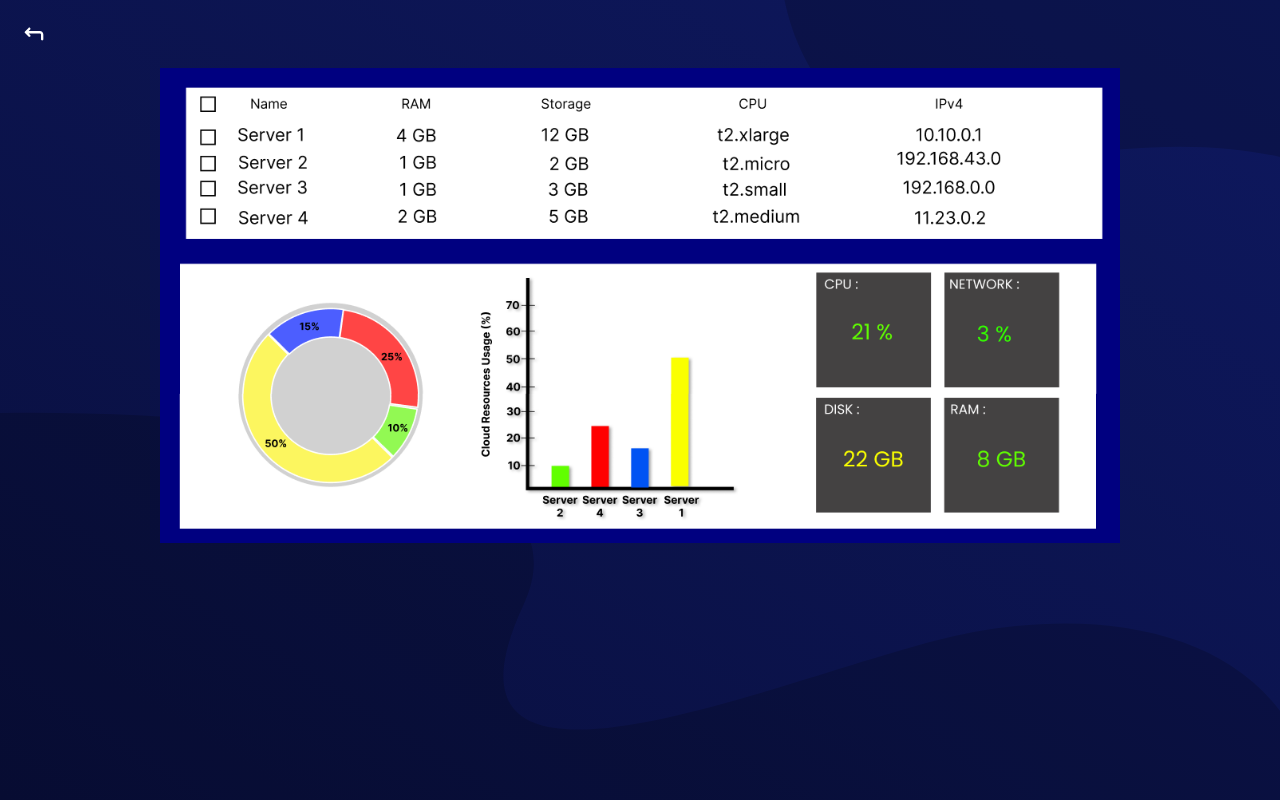
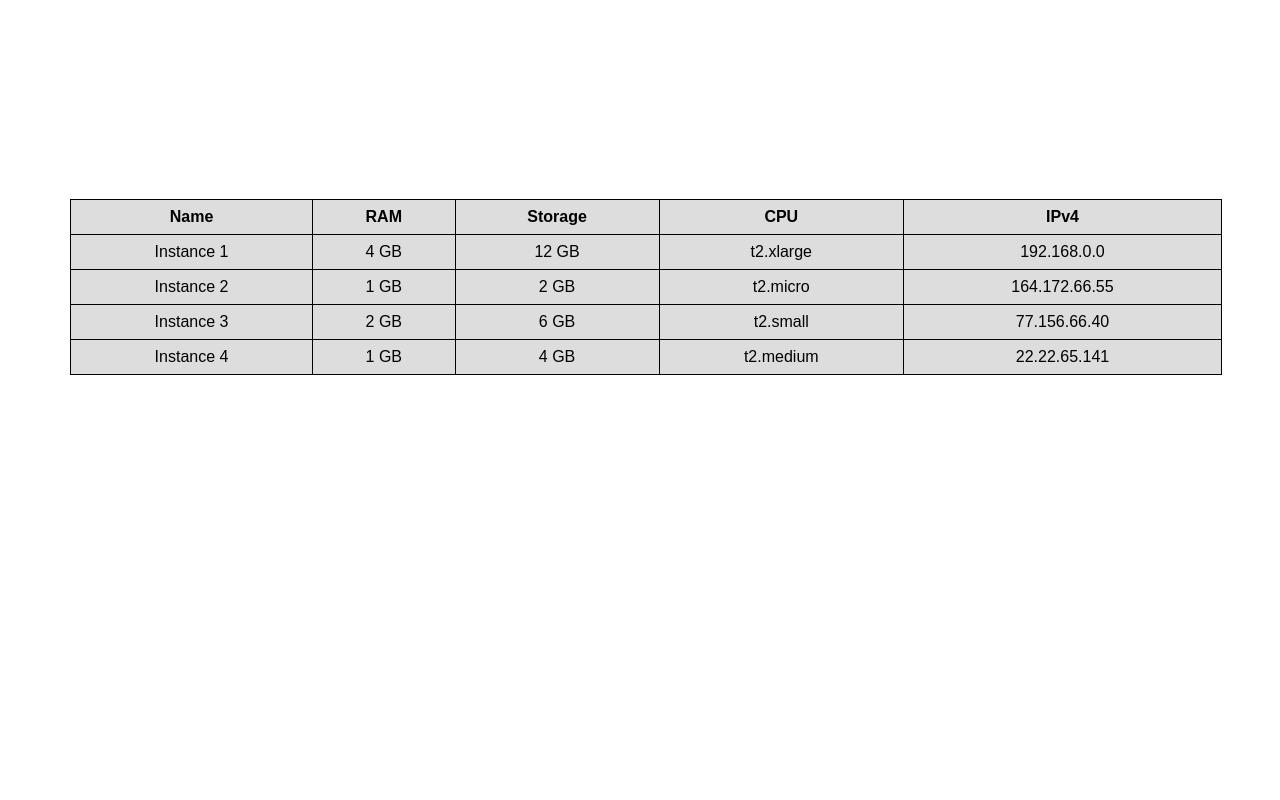
Before and after one commit to The-Varieties/ciso-front-end, a React (Create React App) app: page /database-page in a window 1280 px wide. Built offline with nearby package versions, Linux system fonts and the light colour scheme.

Commit message:
database table

```diff
--- a/package.json
+++ b/package.json
@@ -3,6 +3,9 @@
   "version": "0.1.0",
   "private": true,
   "dependencies": {
+    "@emotion/react": "^11.10.4",
+    "@emotion/styled": "^11.10.4",
+    "@mui/material": "^5.10.4",
     "@testing-library/jest-dom": "^5.16.3",
     "@testing-library/user-event": "^13.5.0",
     "axios": "^0.26.1",
@@ -15,7 +18,7 @@
     "react-icons": "^4.3.1",
     "react-redux": "^8.0.0",
     "react-router-dom": "^6.3.0",
-    "react-scripts": "5.0.0",
+    "react-scripts": "^2.1.3",
     "redux": "^4.1.2",
     "redux-devtools-extension": "^2.13.9",
     "redux-thunk": "^2.4.1",
--- a/src/App.js
+++ b/src/App.js
@@ -7,6 +7,7 @@ import DataVisPage from './pages/dataVisPage';
 import DatabasePage from "./components/database/database";
 import LoginModule from "./components/login/login";
 import RegisterModule from "./components/register/register";
+import React from "react";
 
 function App() {
   return (
--- a/src/components/backArrow/index.jsx
+++ b/src/components/backArrow/index.jsx
@@ -1,5 +1,7 @@
 import backArrow from "../../assets/Icons/back_arrow.svg";
 import { useNavigate } from 'react-router-dom';
+import React from 'react';
+
 
 function BackArrow(props) {
     let navigate = useNavigate();
--- a/src/components/dashboardCard/index.jsx
+++ b/src/components/dashboardCard/index.jsx
@@ -5,6 +5,7 @@ import { deleteInstance } from "../../store/actions/instanceAction";
 import { connect } from "react-redux";
 import { confirmAlert } from 'react-confirm-alert';
 import '../../../node_modules/react-confirm-alert/src/react-confirm-alert.css';
+import React from "react";
 
 
 function DashboardCard(props) {
--- a/src/components/database/database.jsx
+++ b/src/components/database/database.jsx
@@ -1,5 +1,5 @@
 import React from "react";
-import database from '../../assets/Images/database.png';
+import './index.css';
 import BackArrow from "../../components/backArrow";
 
 
@@ -13,9 +13,46 @@ function DatabasePage(){
             <BackArrow />
             </div>
 
-            <div className="mx-40">
-                <img src={database}></img>
-            </div>
+            <table>
+            <tr>
+                <th>Name</th>
+                <th>RAM</th>
+                <th>Storage</th>
+                <th>CPU</th>
+                <th>IPv4</th>
+            </tr>
+            <tr>
+                <td>Instance 1</td>
+                <td>4 GB</td>
+                <td>12 GB</td>
+                <td>t2.xlarge</td>
+                <td>192.168.0.0</td>
+            </tr>
+            <tr>
+
+            </tr>
+            <tr>
+                <td>Instance 2</td>
+                <td>1 GB</td>
+                <td>2 GB</td>
+                <td>t2.micro</td>
+                <td>164.172.66.55</td>
+            </tr>
+            <tr>
+                <td>Instance 3</td>
+                <td>2 GB</td>
+                <td>6 GB</td>
+                <td>t2.small</td>
+                <td>77.156.66.40</td>
+            </tr>
+            <tr>
+                <td>Instance 4</td>
+                <td>1 GB</td>
+                <td>4 GB</td>
+                <td>t2.medium</td>
+                <td>22.22.65.141</td>
+            </tr>
+            </table>
         </div>
     )
 }
--- /dev/null
+++ b/src/components/database/index.css
@@ -0,0 +1,14 @@
+table {
+    font-family: arial, sans-serif;
+    border-collapse: collapse;
+    width: 90%;
+    background-color: #dddddd;
+    margin:140px 70px 0px 70px;
+  }
+
+  td, th {
+    border: 1px double #000000;
+    text-align: left;
+    padding: 8px;
+    text-align: center;
+  }
--- a/src/components/dropdownMenu/index.jsx
+++ b/src/components/dropdownMenu/index.jsx
@@ -1,6 +1,7 @@
 import DownArrow from "../../assets/Icons/down_arrow.svg";
 import React, { useEffect, useRef, useState } from 'react';
 import { Link } from 'react-router-dom';
+
 
 function DropdownMenu(props) {
     const dropdownRef = useRef(null);
--- a/src/components/rightSizingComponent/index.jsx
+++ b/src/components/rightSizingComponent/index.jsx
@@ -3,9 +3,11 @@ import RefreshIcon from "../../assets/Icons/refresh_icon.svg";
 import ProfileIcon from "../../assets/Icons/profile_icon.svg";
 import DropdownMenu from "../dropdownMenu";
 import {connect} from 'react-redux';
+import React from "react";
 import {getInstance} from '../../store/actions/instanceAction';
 import { useEffect, useState, useRef } from "react";
 import { Link } from 'react-router-dom';
+
 
 function RightSizingComponent(props){
     // 0 --> Optimized, 1 --> Under, 2 --> Over
--- a/src/pages/dataVisPage/index.jsx
+++ b/src/pages/dataVisPage/index.jsx
@@ -3,6 +3,7 @@ import pie_chart from "../../assets/DummyImages/pie_chart.svg";
 import line_graph from "../../assets/DummyImages/line_graph.svg";
 import { useEffect } from 'react';
 import RightSizingComponent from "../../components/rightSizingComponent";
+import React from "react";
 
 function DataVisPage() {
     useEffect(() => {
```
Also changed, not shown: 1 other file (tests, documents, lock files or other folders).
